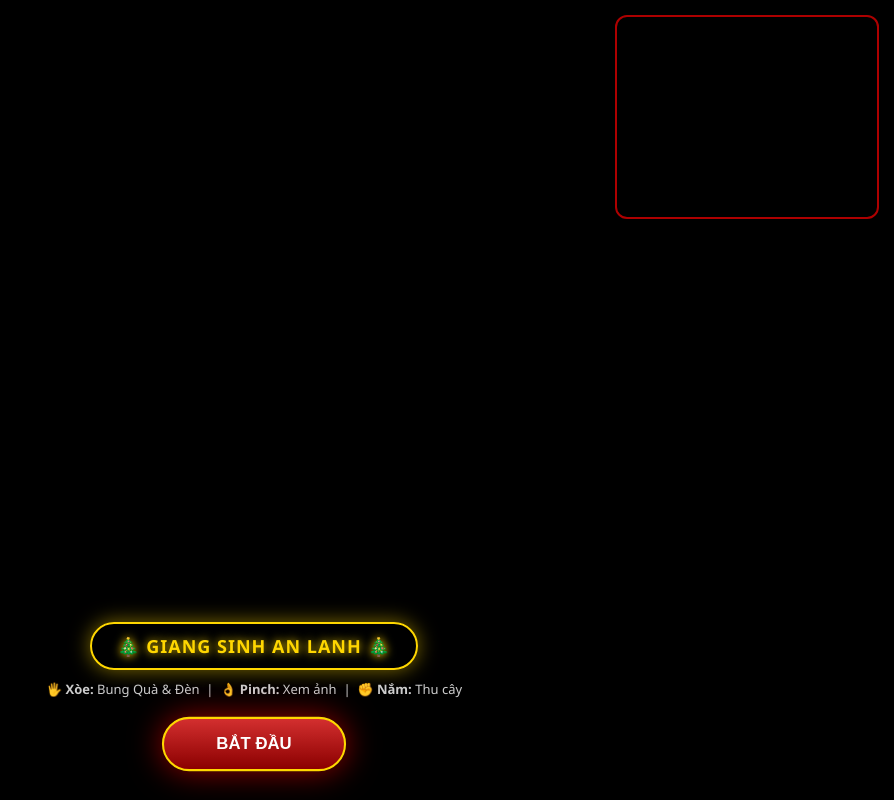
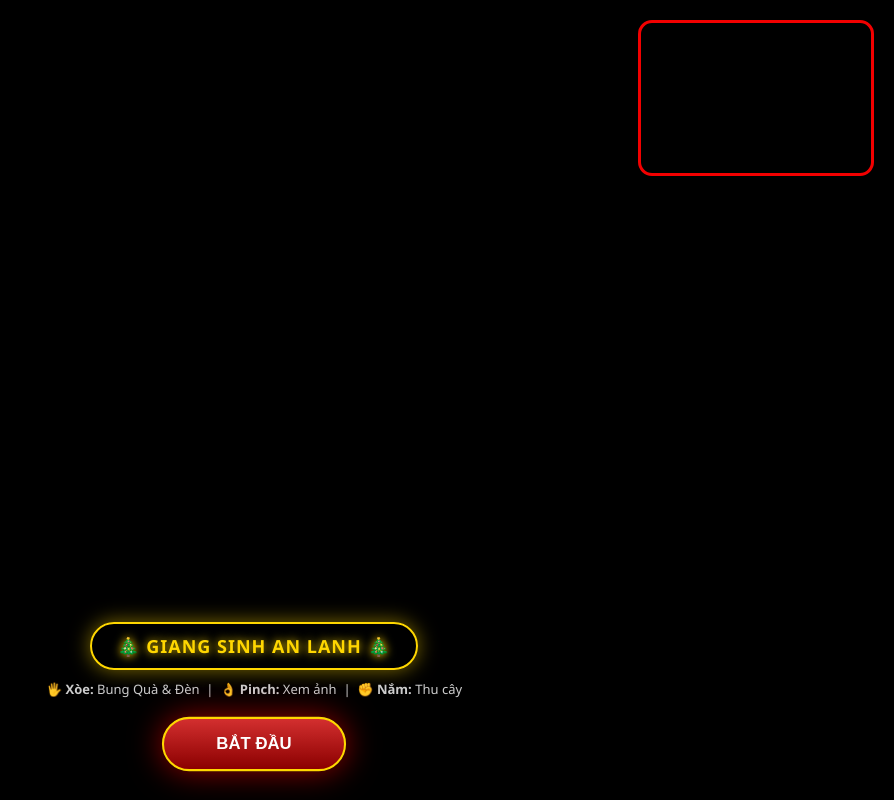
Before and after one commit to doanhop-bot/christmas, a plain HTML site: page index.html in a window 1280 px wide. Shown: the whole page, without its empty margins (386-1280 px from the left). Drawn offline with nearby package versions, Linux system fonts and the light colour scheme.

Commit message:
Add files via upload

```diff
--- a/index.html
+++ b/index.html
@@ -42,17 +42,21 @@
         }
         @keyframes pulse { 0% { transform: scale(1); } 50% { transform: scale(1.05); } 100% { transform: scale(1); } }
 
-        #camera-preview {
+       #camera-preview {
     position: absolute;
-    top: 15px;
-    right: 15px;
-    width: 260px;      /* TĂNG Ở ĐÂY */
-    height: 200px;     /* TĂNG Ở ĐÂY */
-    border: 2px solid rgba(255,0,0,0.8);
+    top: 20px;
+    right: 20px;
+
+    width: 230px;      /* VỪA VỪA */
+    height: 150px;
+
+    border: 3px solid red;
+    border-radius: 14px;
+
     transform: scaleX(-1);
-    opacity: 0.85;
-    border-radius: 12px;
-    z-index: 200;
+    opacity: 0.95;
+    z-index: 300;
+    background: black;
 }
 
         #error-log { display: none; position: absolute; top: 0; left: 0; color: red; background: rgba(0,0,0,0.8); z-index: 999; padding: 10px; }
@@ -315,7 +319,7 @@
                 }
             } else {
                 group.scale.set(1,1,1);
-                group.rotation.y += (handRotY - group.rotation.y) * 0.05;
+                group.rotation.y += (handRotY - group.rotation.y) * 0.02;
             }
         }
 
@@ -323,7 +327,7 @@
             requestAnimationFrame(animate);
             const time = Date.now() * 0.001;
             const speed = 0.06;
-            const handRotY = (handX - 0.5) * 2.5;
+            const handRotY = handX * Math.PI * 2;
 
             // Vandiep
             updateParticleGroup(groupGold, state, speed, handRotY, time, false);
@@ -398,8 +402,8 @@
             const video = document.getElementsByClassName('input_video')[0];
             const canvas = document.getElementById('camera-preview');
             const ctx = canvas.getContext('2d');
-            canvas.width = 260;
-            canvas.height = 200;
+            canvas.width = 230;
+            canvas.height = 150;
             const statusDiv = document.getElementById('status');
 
             let frameCnt = 0;
@@ -407,7 +411,8 @@
             hands.setOptions({ maxNumHands: 1, modelComplexity: 0, minDetectionConfidence: 0.5, minTrackingConfidence: 0.5 });
 
             hands.onResults(results => {
-                ctx.clearRect(0,0,100,75); ctx.drawImage(results.image, 0, 0, 100, 75);
+                ctx.clearRect(0, 0, canvas.width, canvas.height);
+                ctx.drawImage(results.image, 0, 0, canvas.width, canvas.height);
 
                 if(results.multiHandLandmarks.length > 0) {
                     const lm = results.multiHandLandmarks[0];
```
